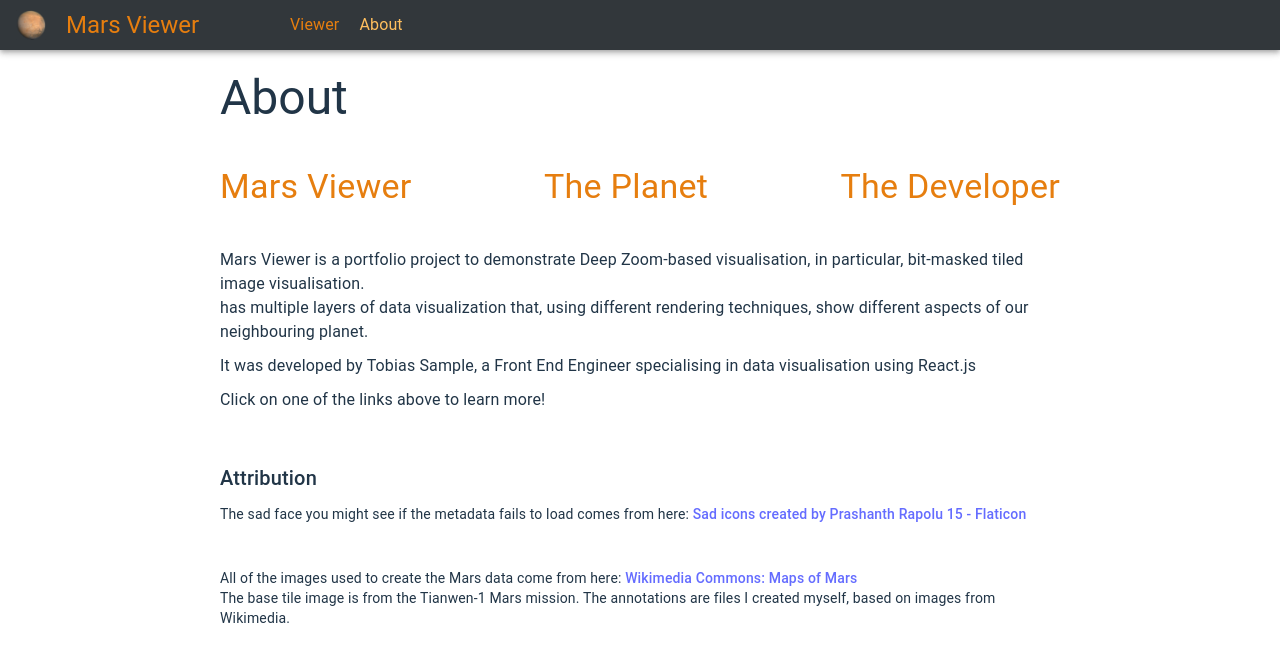
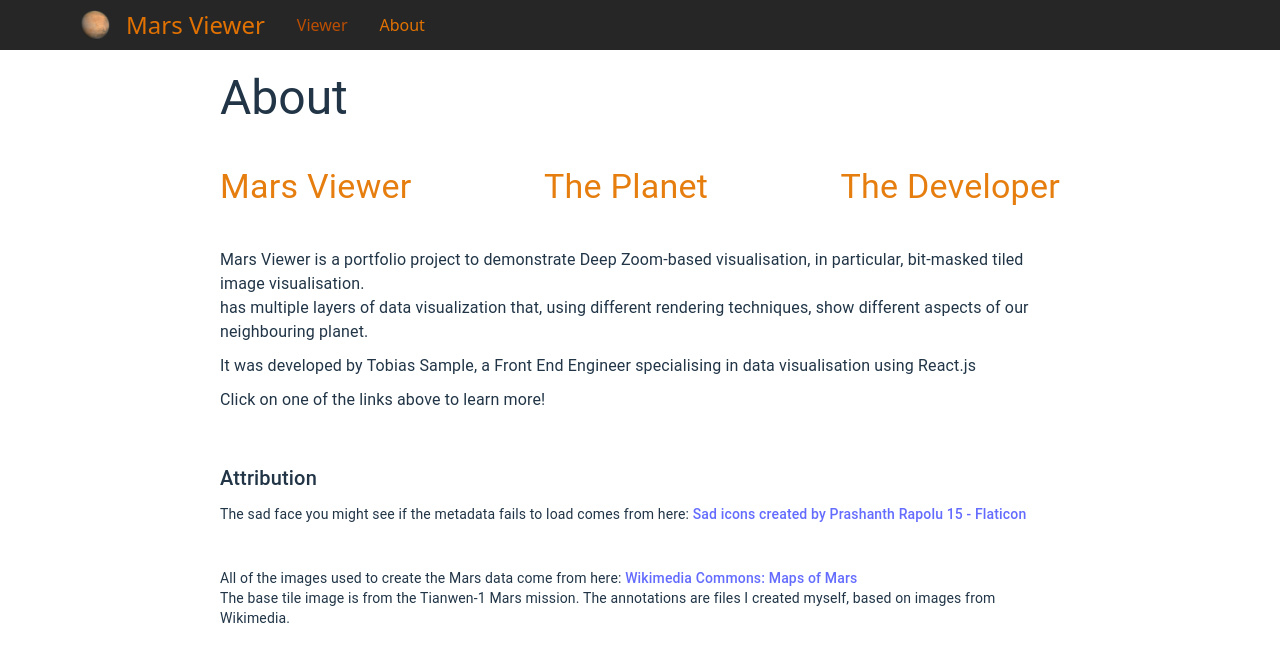
Before and after one commit to Tobio89/mars-viewer, a React (Vite) app: page /about in a window 1280 px wide. Shown: the top 662 px of the page. Built offline with nearby package versions, Linux system fonts and the light colour scheme; no server answers.

Commit message:
feat: add tailwind titlebar

```diff
--- a/src/App.tsx
+++ b/src/App.tsx
@@ -1,7 +1,8 @@
 import { Box } from "@mui/material";
 import { useRoutes } from "react-router";
 
-import HeaderBar from "./components/HeaderBar";
+import TitleBar from "./components/ui/TitleBar";
+
 import router from "./routes";
 
 import "./App.css";
@@ -18,7 +19,7 @@ function App() {
         flexDirection: "column",
       }}
     >
-      <HeaderBar />
+      <TitleBar />
       {element}
     </Box>
   );
--- /dev/null
+++ b/src/components/ui/PageLink.tsx
@@ -0,0 +1,29 @@
+import { Link, useLocation } from "react-router";
+
+export default function PageLink({
+  to,
+  title,
+  children,
+}: {
+  to: string;
+  title?: string;
+  children?: React.ReactNode;
+}) {
+  const isActive = useLocation().pathname === to;
+
+  if (children) {
+    return <Link to={to}>{children}</Link>;
+  }
+
+  return (
+    <Link to={to}>
+      <p
+        className={`no-underline ${
+          isActive ? "text-amber-600" : "text-amber-700"
+        }`}
+      >
+        {title}
+      </p>
+    </Link>
+  );
+}
--- /dev/null
+++ b/src/components/ui/TitleBar.tsx
@@ -0,0 +1,29 @@
+import MarsIcon from "../../assets/MarsIcon.png";
+import PageLink from "./PageLink";
+
+const TitleLink = () => {
+  return (
+    <PageLink to="/">
+      <div className="text-amber-600 text-2xl flex items-center gap-4">
+        <img
+          src={MarsIcon}
+          alt="Mars Visualiser"
+          style={{ width: "30px", height: "30px" }}
+        />
+        Mars Viewer
+      </div>
+    </PageLink>
+  );
+};
+
+const TitleBar = () => {
+  return (
+    <nav className="bg-neutral-800 h-[50px] flex items-center pl-20 gap-8">
+      <TitleLink />
+      <PageLink to="/" title="Viewer" />
+      <PageLink to="/about" title="About" />
+    </nav>
+  );
+};
+
+export default TitleBar;
```
